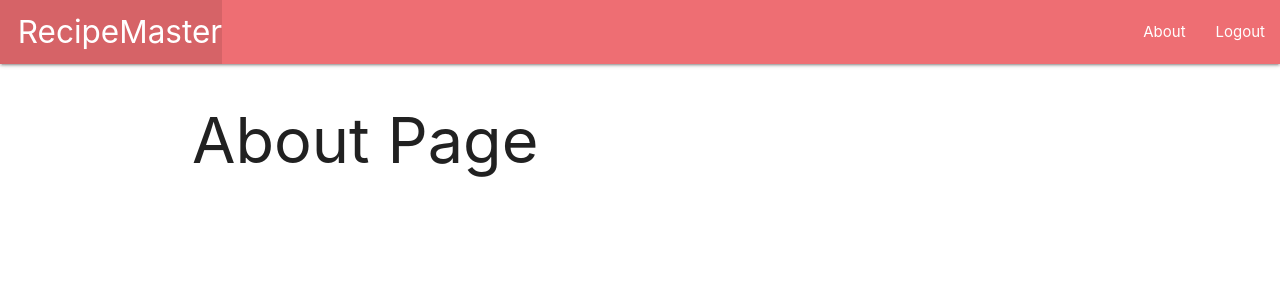
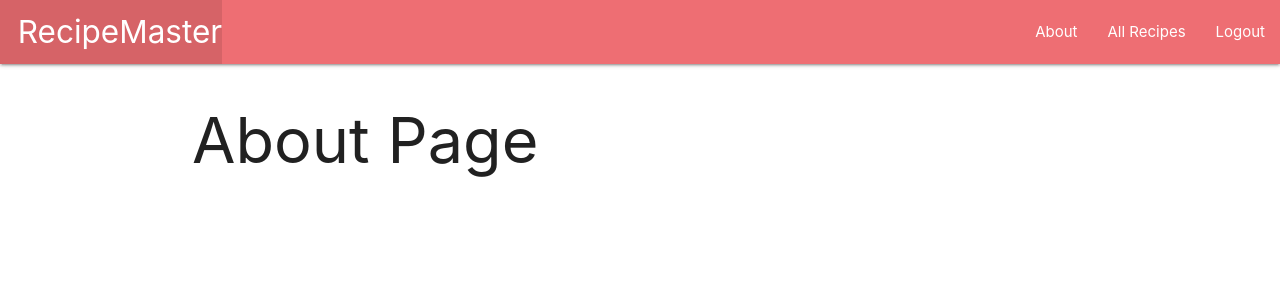
Before and after one commit to cgrobbin/Recipe-Master, a Django app: page /about/ in a window 1280 px wide. Shown: the top 300 px of the page. Run offline with Django 3.2, Linux system fonts and the light colour scheme; the visitor is signed in with stand-in values (Sample User, id 1).

Commit message:
Setup for recipe index and detail

```diff
--- a/main_app/templates/base.html
+++ b/main_app/templates/base.html
@@ -19,7 +19,7 @@
                 <ul class="right">
                     <li><a href="/about">About</a></li>
                     {% if user.is_authenticated %}
-                        {% comment %} <li><a href="{% url 'index' %}">All Recipes</a></li> {% endcomment %}
+                        <li><a href="{% url 'index' %}">All Recipes</a></li>
                         <li><a href="{% url 'logout' %}">Logout</a></li>
                     {% else %}
                         <li><a href="{% url 'login' %}">Login</a></li>
--- a/main_app/urls.py
+++ b/main_app/urls.py
@@ -6,9 +6,9 @@ urlpatterns = [
     path('about/', views.about, name='about'),
     path('accounts/signup/', views.signup, name='signup'),
     path('accounts/profile/', views.profile, name='profile'),
-#     path('recipes/', views.recipe_index, name='index'),
+    path('recipes/', views.recipe_index, name='index'),
+    path('recipes/<int:recipe_id>/', views.recipe_detail, name='detail'),
 #     path('recipes/search/', views.search, name='search'),
-#     path('recipes/<int:rec_id>/', views.recipe_detail, name='detail'),
 
 # Admin purposes
     # path('recipes/<int:rec_id>/edit/', views.recipe_edit, name='recipe_edit'),
--- a/main_app/views.py
+++ b/main_app/views.py
@@ -4,6 +4,7 @@ import boto3
 from django.contrib.auth.forms import UserCreationForm
 from .forms import SignupForm
 from django.contrib.auth import login
+from .models import Profile, Recipe
 
 S3_BASE_URL = 'https://s3.us-east-2.amazonaws.com/'
 BUCKET = 'recipemaster-capstone-0119'
@@ -37,16 +38,18 @@ def signup(request):
     return render(request, 'registration/signup.html', context)
 
 # # Recipe Index
-# def recipe_index(request):
-#     return
+def recipe_index(request):
+    recipes = Recipe.objects.all()
+    return render(request, 'recipes/index.html', { 'recipes': recipes })
 
 # # Search Results
 # def search(request):
 #     return
 
 # # Recipe Detail
-# def recipe_detail(request):
-#     return
+def recipe_detail(request, recipe_id):
+    recipe = Recipe.objects.get(id=recipe_id)
+    return render(request, 'recipes/detail.html', { 'recipe': recipe })
 
 # # New Recipe
 # def recipe_new(request):
```
